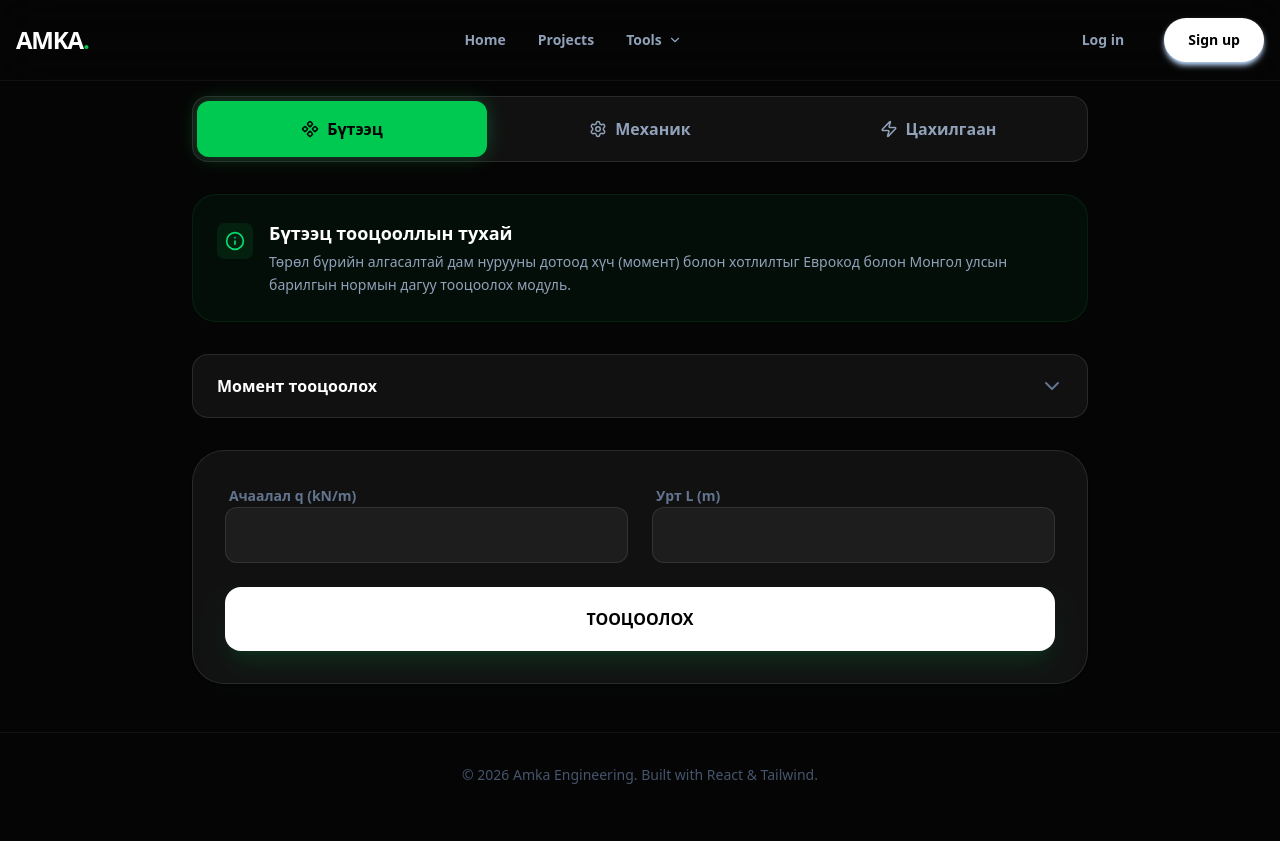
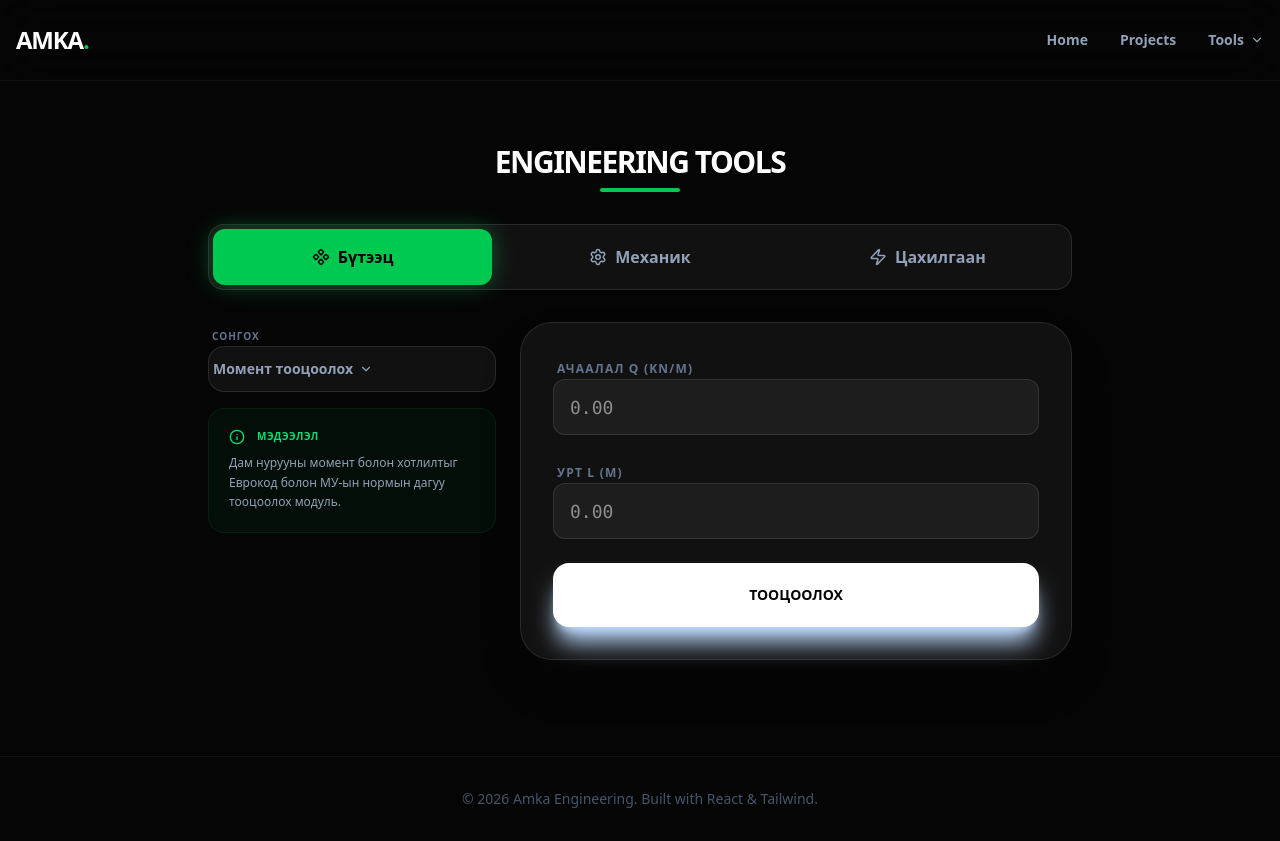
Before and after one commit to amkaamarsaikhan/engineer-tool, a React (Vite) app: page /calculator in a window 1280 px wide. Before the commit the page ends 817 px from the top, so only its background shows below. Built offline with nearby package versions, Linux system fonts and the light colour scheme.

Commit message:
add Tabs

```diff
--- a/src/App.jsx
+++ b/src/App.jsx
@@ -13,7 +13,7 @@ function App() {
 
       <Navbar />
 
-      <main className="flex-grow w-full max-w-7xl mx-auto px-4 sm:px-6 lg:px-8 pt-24 pb-12">
+      <main className="flex-grow w-full max-w-7xl mx-auto m-0 px-4 sm:px-6 lg:px-8 pt-24 pb-12">
         <Routes>
           <Route path="/" element={<Home />} />
           <Route path="/calculator" element={<Calculator />} />
--- a/src/components/shared/Navbar.jsx
+++ b/src/components/shared/Navbar.jsx
@@ -29,12 +29,12 @@ const Navbar = () => {
           <Dropdown title="Tools" items={toolItems} />
         </nav>
 
-        <div className="flex items-center gap-4">
+        {/* <div className="flex items-center gap-4">
           <Button variant="ghost" className="text-slate-400 font-bold hover:text-white">Log in</Button>
           <Button className="bg-white text-black font-black px-6 rounded-full hover:bg-green-400 transition-all">
             Sign up
           </Button>
-        </div>
+        </div> */}
       </div>
     </header>
   );
--- /dev/null
+++ b/src/components/ui/Tabs.jsx
@@ -0,0 +1,35 @@
+import React from 'react';
+
+const Tabs = ({ tabs, activeTab, onChange }) => {
+  return (
+    <div className="flex p-1 bg-white/5 border border-white/10 rounded-2xl gap-2 w-full">
+      {tabs.map((tab) => {
+        const isActive = activeTab === tab.id;
+        return (
+          <button
+            key={tab.id}
+            onClick={() => onChange(tab.id)}
+            className={`
+              relative flex-1 flex items-center justify-center gap-2 py-4 rounded-xl
+              font-bold text-sm md:text-base transition-all duration-300 group
+              ${isActive ? 'text-black' : 'text-slate-400 hover:text-white hover:bg-white/5'}
+            `}
+          >
+            {/* Идэвхтэй үеийн арын эффект */}
+            {isActive && (
+              <div className="absolute inset-0 bg-green-500 rounded-xl shadow-[0_0_25px_rgba(34,197,94,0.4)] animate-in fade-in zoom-in-95 duration-200" />
+            )}
+
+            {/* Tab-ийн икон болон нэр (Relative z-10 нь арын эффект дээр гарахад хэрэгтэй) */}
+            <span className="relative z-10 flex items-center gap-2">
+              {tab.icon}
+              {tab.label}
+            </span>
+          </button>
+        );
+      })}
+    </div>
+  );
+};
+
+export default Tabs;
--- a/src/index.css
+++ b/src/index.css
@@ -5,7 +5,7 @@
 @tailwind utilities;
 
 html, body, #root {
-  margin: 0;
+  margin: -10;
   padding: 0;
   width: 100%;
   min-height: 100vh;
--- a/src/pages/Calculator.jsx
+++ b/src/pages/Calculator.jsx
@@ -1,7 +1,10 @@
 import React, { useState } from 'react';
 import { structural, mechanical, electrical } from '../utils/math';
 import { Card } from '../components/ui/Card';
-import { Component, Settings, Zap, Info, ChevronDown } from 'lucide-react';
+import { Button } from "../components/ui/button";
+import Tabs from '../components/ui/Tabs';
+import Dropdown from '../components/ui/Dropdown'; // 1. Dropdown-оо импортлох
+import { Component, Settings, Zap, Info } from 'lucide-react';
 
 const Calculator = () => {
     const [activeTab, setActiveTab] = useState('structural');
@@ -9,121 +12,129 @@ const Calculator = () => {
     const [inputs, setInputs] = useState({ v1: '', v2: '', v3: '', v4: '' });
     const [result, setResult] = useState(null);
 
-    // About хуудаснаас авсан тайлбаруудыг tabs дотор нэгтгэв
     const tabs = [
         {
             id: 'structural',
             label: 'Бүтээц',
             icon: <Component size={18} />,
-            description: "Төрөл бүрийн алгасалтай дам нурууны дотоод хүч (момент) болон хотлилтыг Еврокод болон Монгол улсын барилгын нормын дагуу тооцоолох модуль.",
-            tools: {
-                getMaxMoment: { label: 'Момент', fields: ['Ачаалал q (kN/m)', 'Урт L (m)'], func: structural.getMaxMoment },
-                checkDeflection: { label: 'Хазайлт', fields: ['q (kN/m)', 'L (m)', 'E (GPa)', 'I (cm4)'], func: structural.checkDeflection }
-            }
+            description: "Дам нурууны момент болон хотлилтыг Еврокод болон МУ-ын нормын дагуу тооцоолох модуль.",
+            tools: [
+                { label: 'Момент тооцоолох', value: 'getMaxMoment', fields: ['Ачаалал q (kN/m)', 'Урт L (m)'], func: structural.getMaxMoment },
+                { label: 'Хазайлт тооцоолох', value: 'checkDeflection', fields: ['q (kN/m)', 'L (m)', 'E (GPa)', 'I (cm4)'], func: structural.checkDeflection }
+            ]
         },
         {
             id: 'mechanical',
             label: 'Механик',
             icon: <Settings size={18} />,
-            description: "Эргүүлэх момент, хөдөлгүүрийн чадал болон дамжуулагч механизмын ачааллыг тодорхойлох инженерийн алгоритмууд.",
-            tools: {
-                getPower: { label: 'Чадал', fields: ['Момент T (Nm)', 'Эргэлт RPM'], func: mechanical.getPower },
-                getTorsionalStress: { label: 'Мушгиралт', fields: ['T (Nm)', 'd (mm)'], func: mechanical.getTorsionalStress }
-            }
+            description: "Эргүүлэх момент, хөдөлгүүрийн чадал болон механизмын ачааллыг тодорхойлох алгоритмууд.",
+            tools: [
+                { label: 'Чадал тооцоолох', value: 'getPower', fields: ['Момент T (Nm)', 'Эргэлт RPM'], func: mechanical.getPower },
+                { label: 'Мушгиралт тооцоолох', value: 'getTorsionalStress', fields: ['T (Nm)', 'd (mm)'], func: mechanical.getTorsionalStress }
+            ]
         },
         {
             id: 'electrical',
             label: 'Цахилгаан',
             icon: <Zap size={18} />,
-            description: "Омын хууль дээр суурилсан хүчдэлийн уналт, хэлхээний чадал болон эсэргүүцлийн автомат тооцоолол.",
-            tools: {
-                getBasicElectrical: { label: 'Омын хууль', fields: ['Хүчдэл V', 'Гүйдэл I'], func: electrical.getBasicElectrical }
-            }
+            description: "Хүчдэлийн уналт, хэлхээний чадал болон эсэргүүцлийн автомат тооцоолол.",
+            tools: [
+                { label: 'Омын хууль тооцоолох', value: 'getBasicElectrical', fields: ['Хүчдэл V', 'Гүйдэл I'], func: electrical.getBasicElectrical }
+            ]
         }
     ];
 
     const currentTab = tabs.find(t => t.id === activeTab);
 
+    // Dropdown-д зориулж өгөгдлөө бэлдэх
+    // Dropdown-ийн нэг элемент дээр дарахад subType-ийг шинэчилнэ
+    const dropdownItems = currentTab.tools.map(tool => ({
+        label: tool.label,
+        onClick: () => {
+            setSubType(tool.value);
+            setResult(null);
+            setInputs({ v1: '', v2: '', v3: '', v4: '' });
+        }
+    }));
+
+    const currentTool = currentTab.tools.find(t => t.value === subType);
+
     return (
-        <div className="w-full max-w-4xl mx-auto space-y-8 animate-in fade-in duration-700">
+        <div className="max-w-4xl mx-auto py-12 px-4 space-y-8 animate-in fade-in duration-700">
+            <header className="text-center space-y-2">
+                <h2 className="text-3xl font-black text-white tracking-tighter uppercase">Engineering Tools</h2>
+                <div className="h-1 w-20 bg-green-500 mx-auto rounded-full" />
+            </header>
 
-            {/* 1. Ангилал сонгох (Tabs) */}
-            <div className="flex p-1 bg-white/5 border border-white/10 rounded-2xl gap-2">
-                {tabs.map((tab) => (
-                    <button
-                        key={tab.id}
-                        onClick={() => { setActiveTab(tab.id); setSubType(Object.keys(tab.tools)[0]); setResult(null); }}
-                        className={`flex-1 flex items-center justify-center gap-2 py-4 rounded-xl font-bold transition-all ${
-                            activeTab === tab.id
-                            ? 'bg-green-500 text-black shadow-[0_0_20px_rgba(34,197,94,0.3)]'
-                            : 'text-slate-400 hover:text-white hover:bg-white/5'
-                        }`}
-                    >
-                        {tab.icon} {tab.label}
-                    </button>
-                ))}
+            <Tabs tabs={tabs} activeTab={activeTab} onChange={(id) => {
+                setActiveTab(id);
+                setSubType(tabs.find(t => t.id === id).tools[0].value);
+                setResult(null);
+            }} />
+
+            <div className="flex flex-col md:flex-row gap-6">
+                {/* Зүүн тал: Dropdown болон Тайлан */}
+                <div className="w-full md:w-1/3 space-y-4">
+                    <div className="space-y-2">
+                        <label className="text-[10px] font-black text-slate-500 uppercase tracking-widest ml-1">Сонгох</label>
+                        {/* 2. Шинэ Dropdown-ийг энд ашиглав */}
+                        <div className="w-full bg-[#111] border border-white/10 rounded-2xl p-1">
+                             <Dropdown
+                                title={currentTool.label}
+                                items={dropdownItems}
+                                className="w-full justify-between h-14"
+                             />
+                        </div>
                     </div>
 
-            {/* 2. Динамик тайлбар хэсэг (About-аас орж ирсэн текст) */}
-            <div className="p-6 bg-green-500/5 border border-green-500/10 rounded-3xl">
-                <div className="flex items-start gap-4">
-                    <div className="p-2 bg-green-500/10 rounded-lg text-green-400 mt-1">
-                        <Info size={20} />
+                    <div className="p-5 bg-green-500/5 border border-green-500/10 rounded-2xl">
+                        <div className="flex gap-3 text-green-400 mb-2">
+                            <Info size={16} />
+                            <span className="text-[10px] font-black uppercase tracking-wider">Мэдээлэл</span>
                         </div>
-                    <div>
-                        <h3 className="text-white font-bold text-lg mb-1">{currentTab.label} тооцооллын тухай</h3>
-                        <p className="text-slate-400 leading-relaxed text-sm">
+                        <p className="text-slate-400 text-xs leading-relaxed leading-relaxed">
                             {currentTab.description}
                         </p>
                     </div>
                 </div>
-            </div>
 
-            {/* 3. Тооцооны төрөл сонгох */}
-            <div className="relative group">
-                <select
-                    value={subType}
-                    onChange={(e) => { setSubType(e.target.value); setResult(null); }}
-                    className="w-full h-16 bg-[#111] border border-white/10 rounded-2xl px-6 text-white font-bold appearance-none outline-none focus:border-green-500/50 transition-colors"
-                >
-                    {Object.entries(currentTab.tools).map(([key, val]) => (
-                        <option key={key} value={key} className="bg-[#111]">{val.label} тооцоолох</option>
-                    ))}
-                </select>
-                <ChevronDown className="absolute right-6 top-1/2 -translate-y-1/2 text-slate-500" />
-            </div>
-
-            {/* 4. Оролтын талбарууд болон Үр дүн */}
-            <Card className="bg-[#111] border-white/10 p-8 rounded-[32px] space-y-6">
-                <div className="grid grid-cols-1 md:grid-cols-2 gap-6 text-white">
-                    {currentTab.tools[subType].fields.map((field, index) => (
+                {/* Баруун тал: Оролт ба Үр дүн */}
+                <div className="flex-1">
+                    <Card className="bg-[#111] border-white/10 p-8 rounded-[32px] space-y-6 shadow-2xl">
+                        <div className="grid grid-cols-1 gap-6">
+                            {currentTool.fields.map((field, index) => (
                                 <div key={index} className="space-y-2">
-                            <label className="text-sm font-bold text-slate-500 ml-1">{field}</label>
+                                    <label className="text-xs font-bold text-slate-500 uppercase tracking-widest ml-1">{field}</label>
                                     <input
                                         type="number"
-                                className="w-full h-14 bg-white/5 border border-white/10 rounded-xl px-4 focus:border-green-500/50 outline-none transition-all"
+                                        value={inputs[`v${index + 1}`]}
+                                        className="w-full h-14 bg-white/5 border border-white/10 rounded-xl px-4 text-white focus:border-green-500 outline-none transition-all text-lg font-mono"
                                         onChange={(e) => setInputs({ ...inputs, [`v${index + 1}`]: e.target.value })}
+                                        placeholder="0.00"
                                     />
                                 </div>
                             ))}
                         </div>
 
-                <button
-                    onClick={() => setResult(currentTab.tools[subType].func(...Object.values(inputs).filter(v => v !== '').map(Number)))}
-                    className="w-full h-16 bg-white text-black font-black rounded-2xl hover:bg-green-400 transition-all shadow-xl shadow-green-500/10"
+                        <Button
+                            onClick={() => setResult(currentTool.func(...Object.values(inputs).filter(v => v !== '').map(Number)))}
+                            className="w-full h-16 bg-white text-black font-black rounded-2xl hover:bg-green-500 transition-all shadow-xl active:scale-95"
                         >
                             ТООЦООЛОХ
-                </button>
+                        </Button>
 
                         {result && (
                             <div className="p-6 bg-green-500/10 border border-green-500/20 rounded-2xl animate-in zoom-in-95">
-                        <div className="text-2xl font-mono font-bold text-white break-words">
-                            Үр дүн: {typeof result === 'object' ? JSON.stringify(result) : result}
+                                <span className="text-[10px] font-black text-green-500 uppercase tracking-widest block mb-2">Үр дүн</span>
+                                <div className="text-3xl font-mono font-bold text-white">
+                                    {typeof result === 'object' ? JSON.stringify(result) : result.toLocaleString()}
                                 </div>
                             </div>
                         )}
                     </Card>
                 </div>
+            </div>
+        </div>
     );
 };
 
```
Lines whose indentation alone changed are shown as unchanged.
